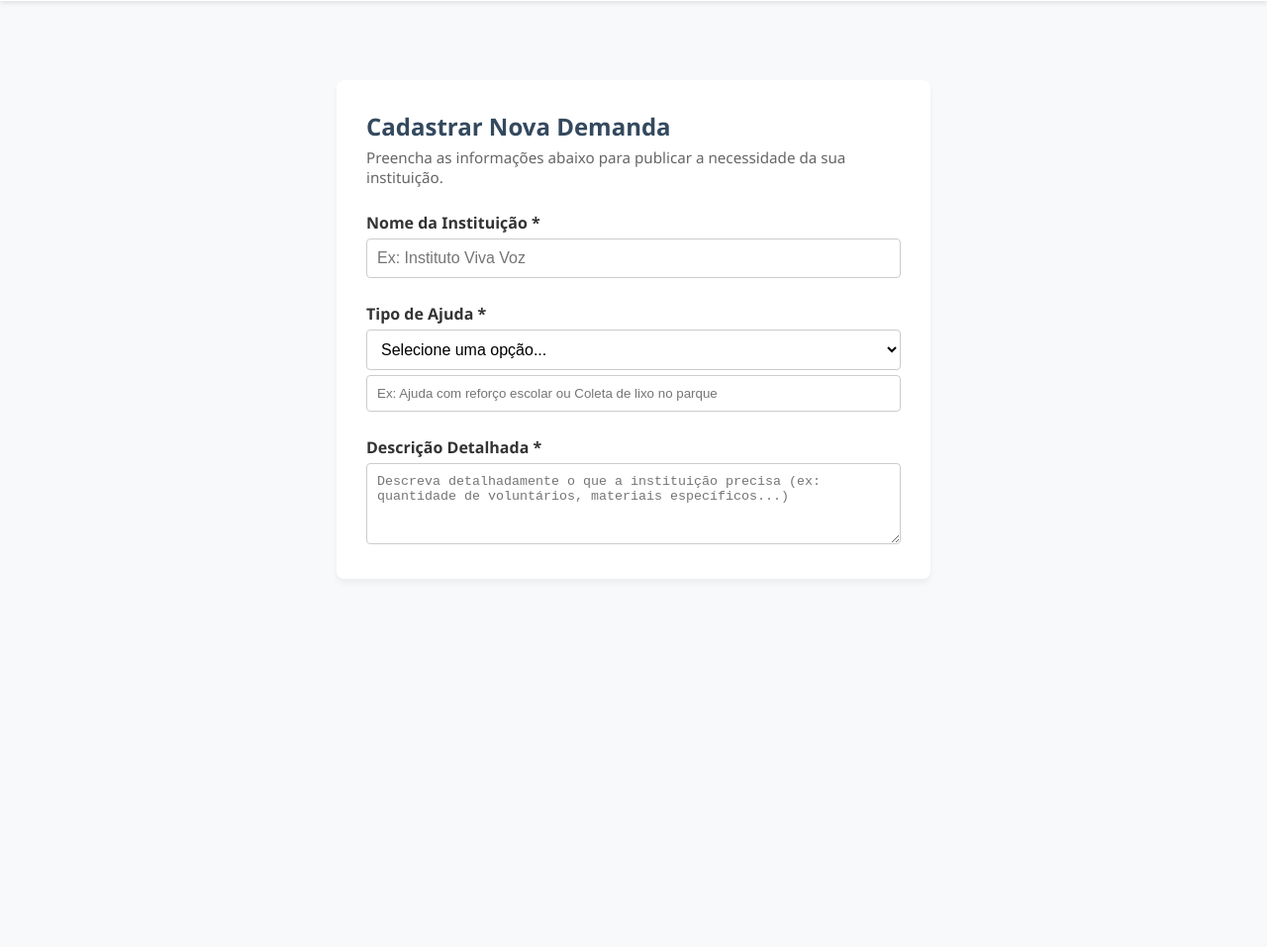
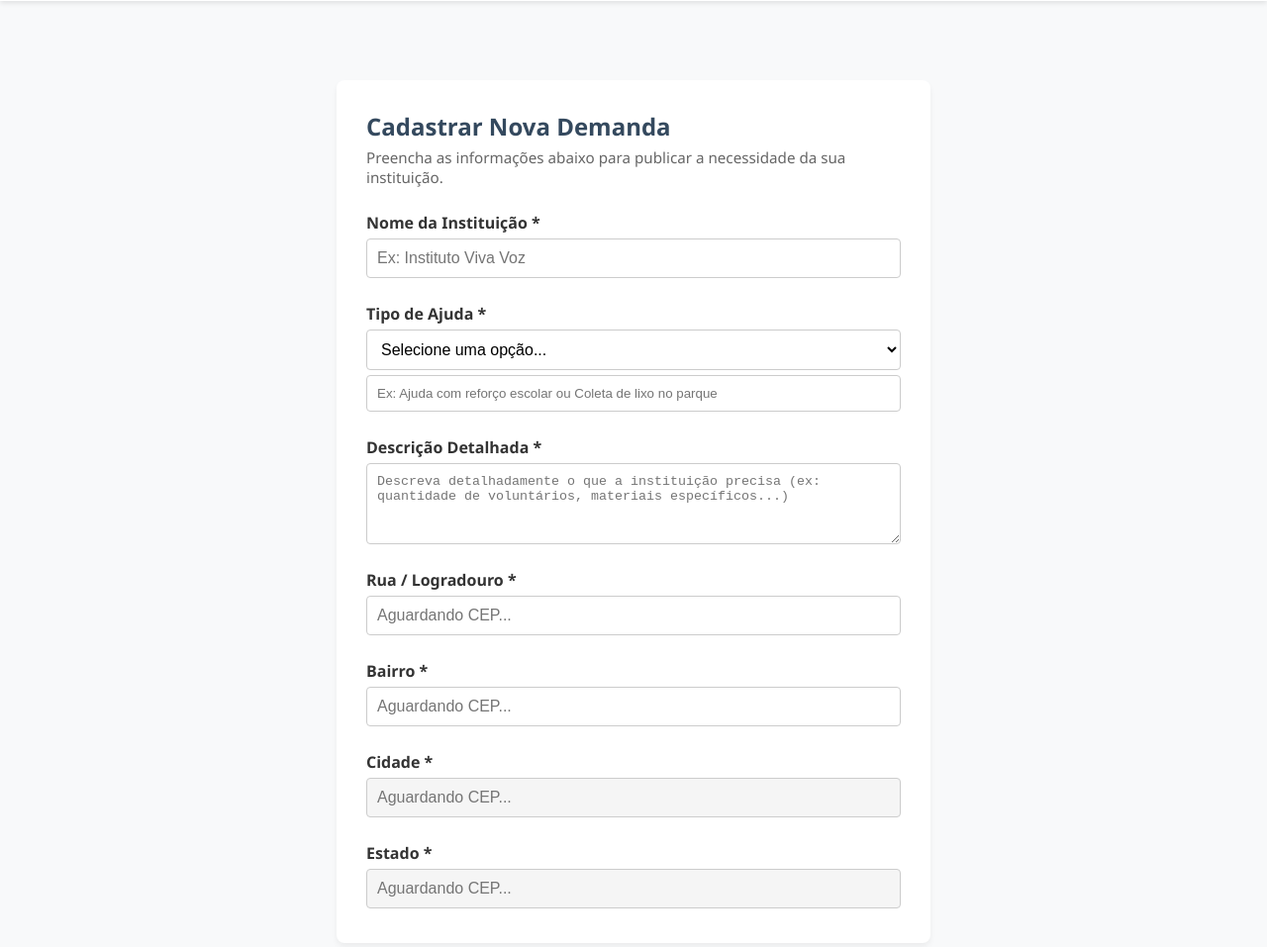
Before and after one commit to Nicollas-devhub/Plataforma-de-Conex-o-Volunt-ria-Local, a plain HTML site: page HTML/cadastro.html in a window 1280 px wide. Shown: the part 79-1036 px from the top of the page at 99% size. Before the commit the page ends 800 px from the top, so only its background shows below. Drawn offline with Linux system fonts and the light colour scheme; files that its build step writes are made by us from their sources.

Commit message:
feat: adicionar campos de endereco automatizados (rua, bairro, cidade e estado)

```diff
--- a/HTML/cadastro.html
+++ b/HTML/cadastro.html
@@ -74,3 +74,32 @@
     ></textarea>
     <span class="error-message" id="erroDescricao" style="color: red; font-size: 0.85rem;"></span>
 </div>
+
+<!-- 6. Campo: Rua / Logradouro -->
+<div class="form-group" style="display: flex; flex-direction: column; gap: 5px;">
+    <label for="rua" style="font-weight: 600; color: #333;">Rua / Logradouro *</label>
+    <input type="text" id="rua" name="rua" placeholder="Aguardando CEP..." style="width: 100%; padding: 10px; border: 1px solid #ccc; border-radius: 4px; font-size: 1rem;">
+    <span class="error-message" id="erroRua" style="color: #e74c3c; font-size: 0.85rem;"></span>
+</div>
+
+<!-- 7. Campo: Bairro -->
+<div class="form-group" style="display: flex; flex-direction: column; gap: 5px;">
+    <label for="bairro" style="font-weight: 600; color: #333;">Bairro *</label>
+    <input type="text" id="bairro" name="bairro" placeholder="Aguardando CEP..." style="width: 100%; padding: 10px; border: 1px solid #ccc; border-radius: 4px; font-size: 1rem;">
+    <span class="error-message" id="erroBairro" style="color: #e74c3c; font-size: 0.85rem;"></span>
+</div>
+
+<!-- 8. Campo: Cidade -->
+<div class="form-group" style="display: flex; flex-direction: column; gap: 5px;">
+    <label for="cidade" style="font-weight: 600; color: #333;">Cidade *</label>
+    <!-- O atributo 'readonly' impede a edição manual, pois a API preencherá com precisão -->
+    <input type="text" id="cidade" name="cidade" placeholder="Aguardando CEP..." readonly style="width: 100%; padding: 10px; border: 1px solid #ccc; border-radius: 4px; font-size: 1rem; background-color: #f5f5f5; cursor: not-allowed;">
+    <span class="error-message" id="erroCidade" style="color: #e74c3c; font-size: 0.85rem;"></span>
+</div>
+
+<!-- 9. Campo: Estado -->
+<div class="form-group" style="display: flex; flex-direction: column; gap: 5px;">
+    <label for="estado" style="font-weight: 600; color: #333;">Estado *</label>
+    <input type="text" id="estado" name="estado" placeholder="Aguardando CEP..." readonly style="width: 100%; padding: 10px; border: 1px solid #ccc; border-radius: 4px; font-size: 1rem; background-color: #f5f5f5; cursor: not-allowed;">
+    <span class="error-message" id="erroEstado" style="color: #e74c3c; font-size: 0.85rem;"></span>
+</div>
```
